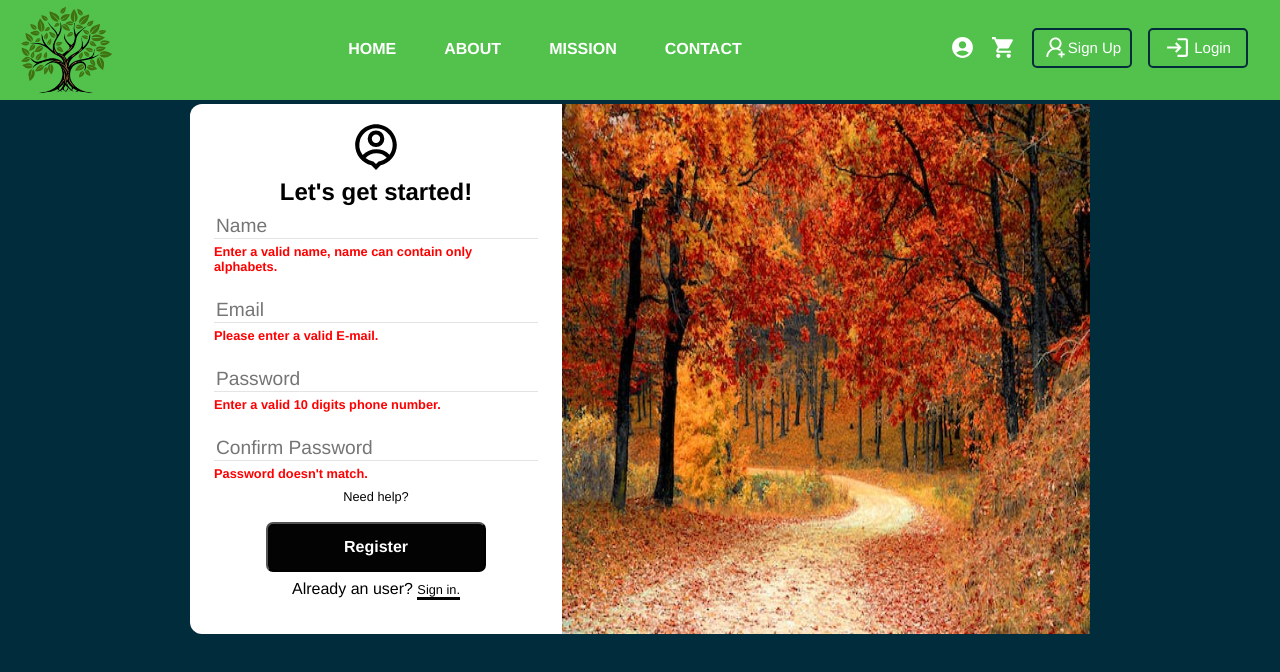
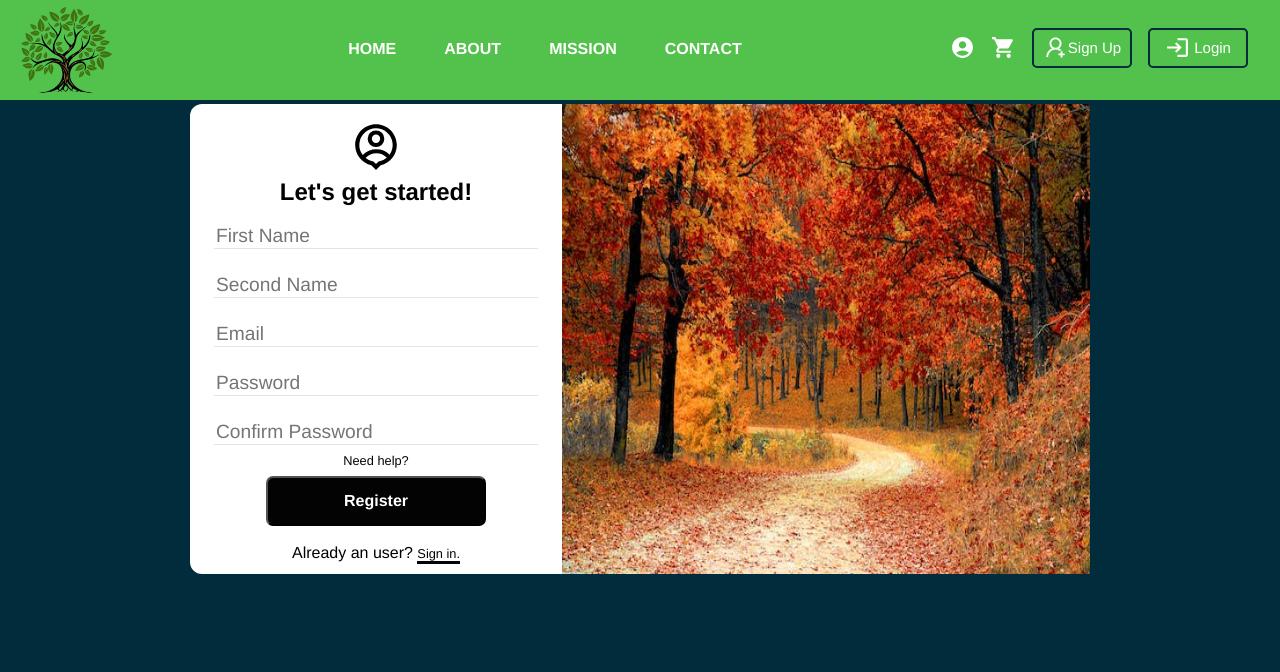
Before and after one commit to TanithFlory/celebritree, a React (Create React App) app: page /signup in a window 1280 px wide. Shown: the top 672 px of the page. Built offline with nearby package versions, Linux system fonts and the light colour scheme.

Commit message:
complete signup validation

```diff
--- a/package.json
+++ b/package.json
@@ -9,9 +9,11 @@
     "framer-motion": "^9.0.2",
     "react": "^18.2.0",
     "react-dom": "^18.2.0",
+    "react-hook-form": "^7.43.2",
     "react-icons": "^4.7.1",
     "react-router-dom": "^6.8.1",
     "react-scripts": "5.0.1",
+    "semantic-ui-react": "^2.1.4",
     "styled-components": "^5.3.6",
     "web-vitals": "^2.1.4"
   },
--- a/src/components/Header/Header.scss
+++ b/src/components/Header/Header.scss
@@ -5,7 +5,7 @@
   align-items: center;
   flex-wrap: wrap;
   text-align: center;
-  @media screen and (max-width: 968px) {
+  @media screen and (max-width: 912px) {
     flex-direction: column;
     gap: 2rem;
     margin-top: 3rem;
--- a/src/components/NavBar/NavBar.jsx
+++ b/src/components/NavBar/NavBar.jsx
@@ -22,7 +22,7 @@ const Navbar = () => {
         className={`app__navbar ${visible.isVisible && "on__scroll-active"}`}
       >
         <div className="app__navbar-logo">
-          <img src={images.logo} alt="logo" className="app__navbar-logo" />
+          <Link to={'/home'}><img src={images.logo} alt="logo" className="app__navbar-logo" /></Link>
         </div>
         <ul className="app__navbar-bullets">
           {["home", "about", "mission", "contact"].map((data) => {
--- a/src/components/NewUser/Signup.jsx
+++ b/src/components/NewUser/Signup.jsx
@@ -1,14 +1,23 @@
 import React from "react";
 import Navbar from "../NavBar/Navbar";
+import CustomButton from "../UI/Button/CustomButton";
 import images from "../../constants/images";
-import CustomButton from "../UI/Button/CustomButton";
+import { Link } from "react-router-dom";
+import { useForm } from "react-hook-form";
+import { motion } from "framer-motion";
 import { RiAccountPinCircleLine } from "react-icons/ri";
-import { motion } from "framer-motion";
 import "./Signup.scss";
 
 const Signup = () => {
-
-  const visible = true;
+  const {
+    register,
+    handleSubmit,
+    watch,
+    formState: { errors },
+  } = useForm();
+  const onSubmit = (data) => {
+    console.log(data);
+  };
   return (
     <>
       <Navbar />
@@ -23,38 +32,93 @@ const Signup = () => {
         className="signup"
       >
         <div className="signup__form">
-          <form>
+          <form onSubmit={handleSubmit(onSubmit)}>
             <RiAccountPinCircleLine />
             <h1>Let's get started! </h1>
             <div className="sign__form-userInfo">
               <div>
-                <input type="text" placeholder="Name" required/>
-                {visible && (
-                  <h5>Enter a valid name, name can contain only alphabets.</h5>
+                <input
+                  type="text"
+                  placeholder="First Name"
+                  {...register("fName", {
+                    required: true,
+                    maxLength: 12,
+                    minLength: 3,
+                    pattern: /(^[a-zA-Z]+$)/,
+                  })}
+                />
+                {errors.fName && (
+                  <h5>
+                    Enter a valid name, without white spaces, numbers or symbols
+                  </h5>
                 )}
               </div>
               <div>
-                <input type="text" placeholder="Email" required/>
-                {visible && <h5>Please enter a valid E-mail.</h5>}
+                <input
+                  type="text"
+                  placeholder="Second Name"
+                  {...register("sName", {
+                    required: true,
+                    maxLength: 12,
+                    pattern: /(^[a-zA-Z]+$)/,
+                  })}
+                />
+                {errors.sName && (
+                  <h5>
+                    Enter a valid name, without white spaces, numbers or
+                    symbols.
+                  </h5>
+                )}
               </div>
               <div>
-                <input type="password" placeholder="Password" required/>
-                {visible && <h5>Enter a valid 10 digits phone number.</h5>}
+                <input
+                  type="text"
+                  placeholder="Email"
+                  {...register("email", {
+                    required: true,
+                    maxLength: 18,
+                    pattern: /^[\w-\.\_]+@([\w-]{3,}\.)+[\w-]{2,4}$/,
+                  })}
+                />
+                {errors.email && <h5>Please enter a valid E-mail.</h5>}
               </div>
               <div>
-                <input type="password" placeholder="Confirm Password" required/>
-                {visible && <h5>Password doesn't match.</h5>}
+                <input
+                  type="password"
+                  placeholder="Password"
+                  minLength={6}
+                  {...register("password", {
+                    required: true,
+                    maxLength: 16,
+                    pattern:
+                      /^(?=.*[a-z])(?=.*[A-Z])(?=.*\d)[a-zA-Z\d\w\W]{6,}$/,
+                  })}
+                />
+                {errors.password&&<h5>Password must contain one symbol and an uppercase.</h5>}
+              </div>
+              <div>
+                <input
+                  type="password"
+                  placeholder="Confirm Password"
+                  {...register("confirmPassword", {
+                    required: true,
+                    maxLength: 16,
+                  })}
+                />
+                {watch("confirmPassword") !== watch("password") && (
+                  <h5>Password doesn't match</h5>
+                )}
               </div>
             </div>
-            <a href="/home">Need help?</a>
+            <Link to="/home">Need help?</Link>
             <CustomButton
-              formAction="submit"
+              onClick={() => handleSubmit}
               backgroundColor="var(--black-color)"
               textColor="var(--white-color)"
             >
               Register
             </CustomButton>
-            <div>
+            <div className="signup__oldUser">
               Already an user? <a href="/home">Sign in.</a>
             </div>
           </form>
--- a/src/components/NewUser/Signup.scss
+++ b/src/components/NewUser/Signup.scss
@@ -8,7 +8,7 @@ $headingFontSize: 1.5rem;
   justify-content: center;
   margin: 6.5rem 2rem;
   h1 {
-    margin: 0;
+    margin: 0 0 10px 0;
     font-size: $headingFontSize;
   }
 
@@ -53,7 +53,7 @@ $headingFontSize: 1.5rem;
   display: flex;
   background-color: white;
   border-radius: 12px;
-  height: 530px;
+  height: auto;
   width: 900px;
   svg {
     height: 50px;
@@ -65,7 +65,6 @@ $headingFontSize: 1.5rem;
     align-items: center;
     margin-top: 1rem;
     gap: 0.5rem;
-    width: 500px;
 
     input,
     input:focus {
@@ -80,23 +79,13 @@ $headingFontSize: 1.5rem;
       text-decoration: none;
       color: var(--black-color);
       font-size: $validateFontSize;
-      width: 320px;
       text-align: center;
-      padding-bottom: 10px;
       &:hover {
         transform: scale(1.03);
       }
     }
   }
-  div {
-    a {
-      padding-bottom: 0;
-      border-bottom: 3px solid var(--black-color);
-      &:hover {
-        transform: scale(1.05);
-      }
-    }
-  }
+
 }
 
 .sign__form-userInfo {
@@ -114,7 +103,14 @@ $headingFontSize: 1.5rem;
     max-width: 323px;
   }
 }
-
+.signup__oldUser {
+  height: 30px;
+  margin-top: 10px;
+  a {
+    padding-bottom: 0;
+    border-bottom: 3px solid var(--black-color);
+  }
+}
 .signup__img {
   img {
     height: 100%;
```
Also changed, not shown: src/index.css (line endings or trailing spaces), 2 other files (tests, documents, lock files or other folders).
